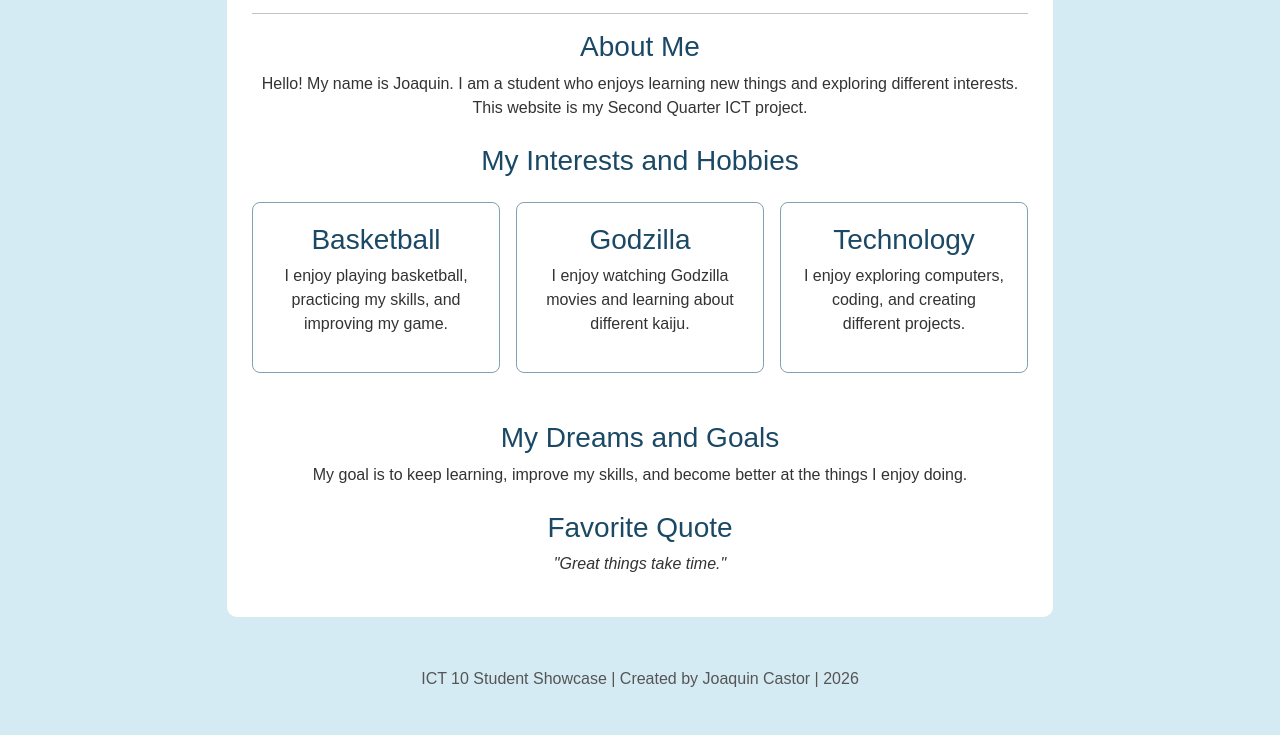
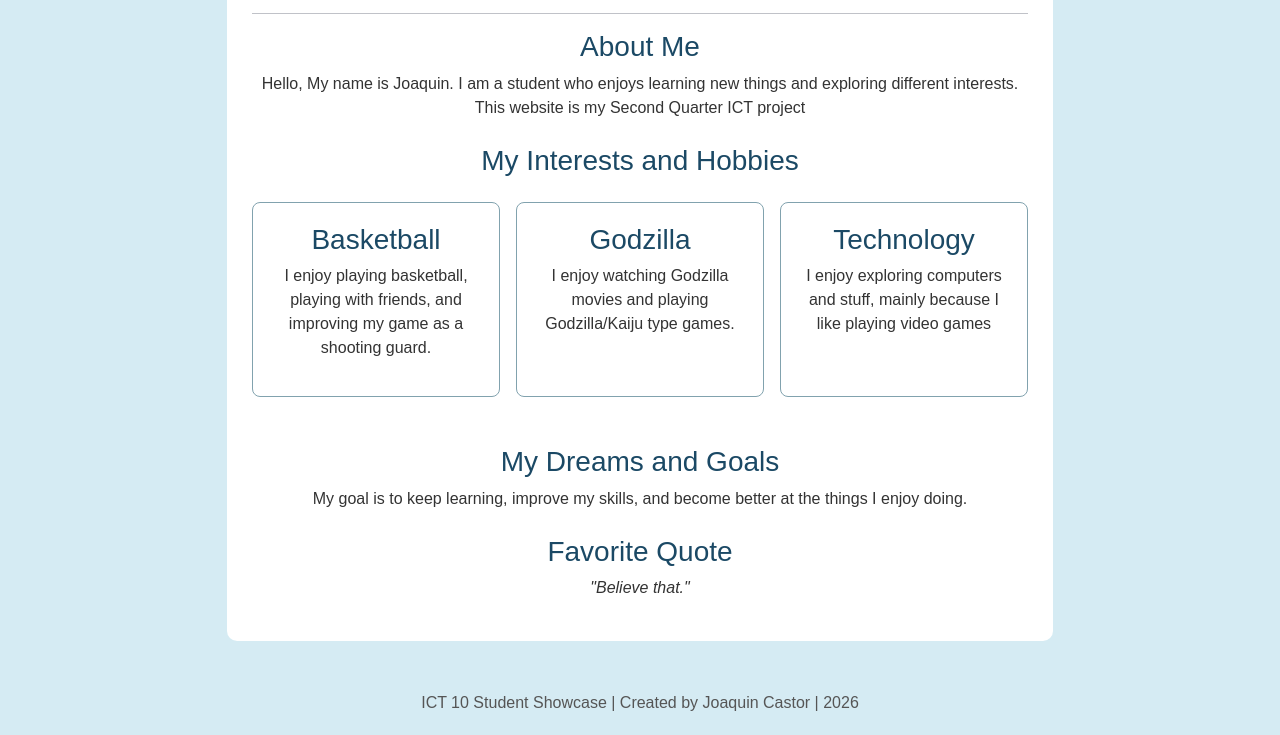
Before and after one commit to joaquinwhat/FV_ICT10_Q2Project_Castor_Joaquin, a plain HTML site: page creator.html in a window 1280 px wide. Shown: the part 274-1009 px from the top of the page. Before the commit the page ends 985 px from the top, so only its background shows below. Drawn offline with nearby package versions, Linux system fonts and the light colour scheme.

Commit message:
Update creator.html

```diff
--- a/creator.html
+++ b/creator.html
@@ -1,4 +1,3 @@
-
 <!DOCTYPE html>
 <html lang="en">
 <head>
@@ -41,9 +40,9 @@
             <h3>About Me</h3>
 
             <p>
-                Hello! My name is Joaquin. I am a student who enjoys
+                Hello, My name is Joaquin. I am a student who enjoys
                 learning new things and exploring different interests.
-                This website is my Second Quarter ICT project.
+                This website is my Second Quarter ICT project
             </p>
 
             <h3 class="mt-4">My Interests and Hobbies</h3>
@@ -53,21 +52,21 @@
                 <div class="col-md-4">
                     <div class="activity-card">
                         <h3>Basketball</h3>
-                        <p>I enjoy playing basketball, practicing my skills, and improving my game.</p>
+                        <p>I enjoy playing basketball, playing with friends, and improving my game as a shooting guard.</p>
                     </div>
                 </div>
 
                 <div class="col-md-4">
                     <div class="activity-card">
                         <h3>Godzilla</h3>
-                        <p>I enjoy watching Godzilla movies and learning about different kaiju.</p>
+                        <p>I enjoy watching Godzilla movies and playing Godzilla/Kaiju type games.</p>
                     </div>
                 </div>
 
                 <div class="col-md-4">
                     <div class="activity-card">
                         <h3>Technology</h3>
-                        <p>I enjoy exploring computers, coding, and creating different projects.</p>
+                        <p>I enjoy exploring computers and stuff, mainly because I like playing video games</p>
                     </div>
                 </div>
 
@@ -83,7 +82,7 @@
             <h3 class="mt-4">Favorite Quote</h3>
 
             <p class="fst-italic">
-                "Great things take time."
+                "Believe that."
             </p>
 
         </div>
```
